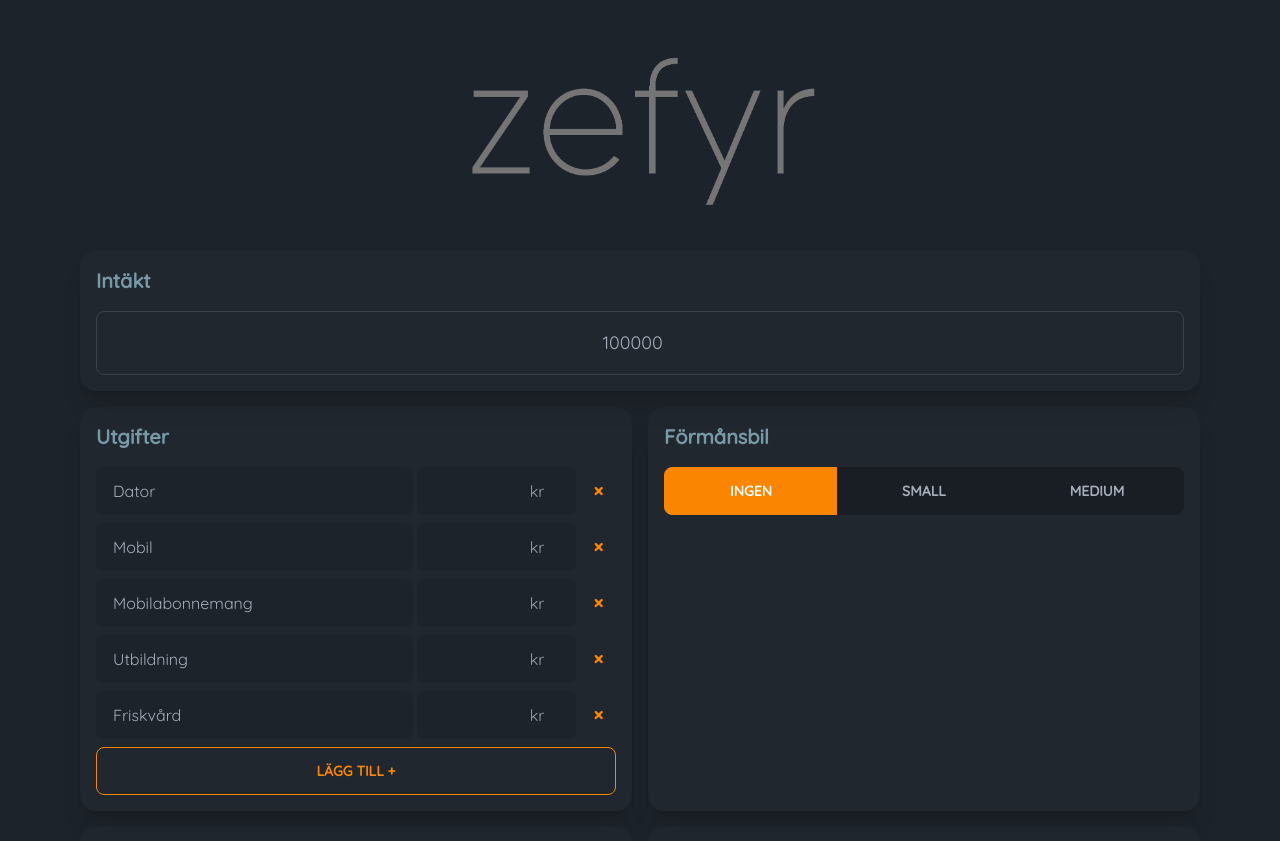
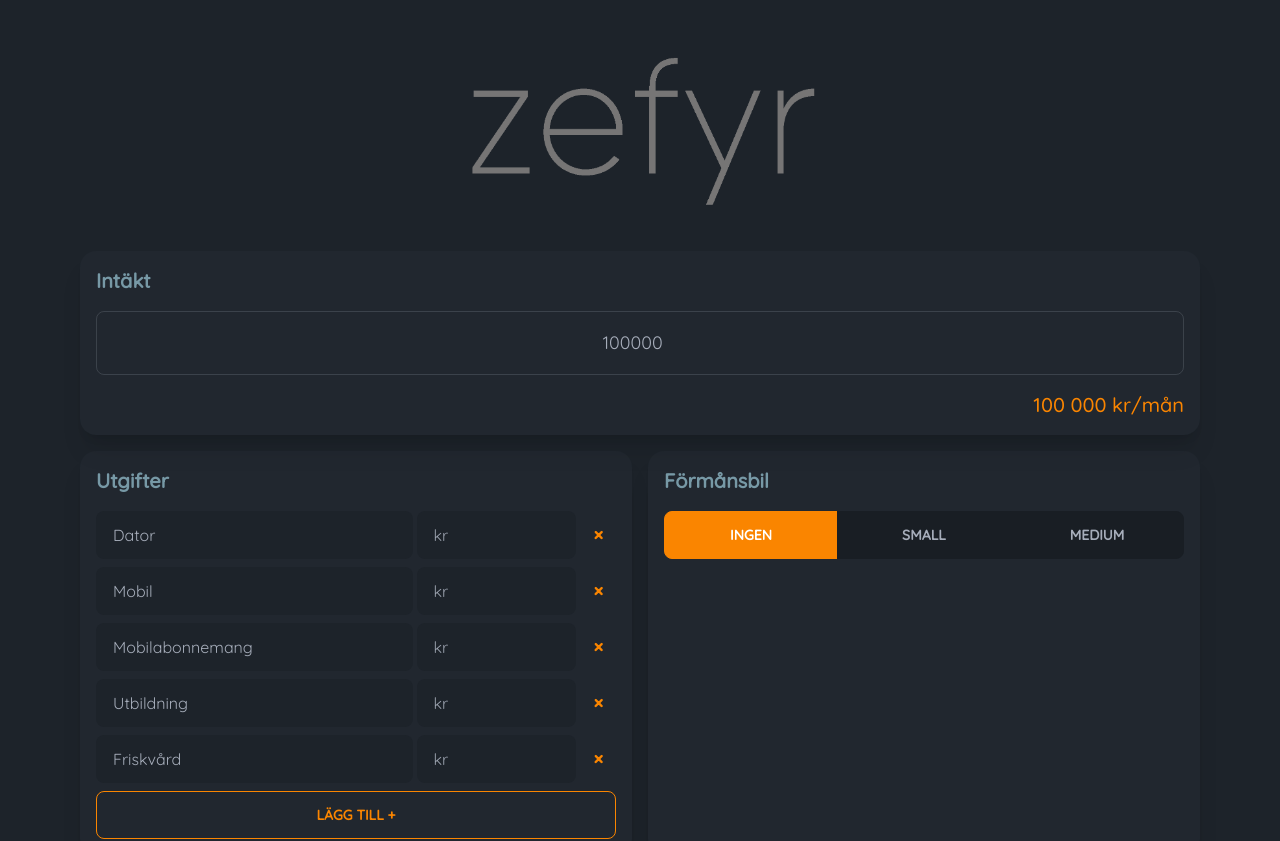
Before and after one commit to oliie/zefyr-white-label, a SvelteKit app: page / in a window 1280 px wide. Shown: the top 841 px of the page. Built offline with nearby package versions, Linux system fonts and the light colour scheme.

Commit message:
- adds UI updates

```diff
--- a/src/lib/components/ui/ExpenseInput.svelte
+++ b/src/lib/components/ui/ExpenseInput.svelte
@@ -5,6 +5,6 @@
 
 <div class="flex items-center gap-1">
 	<input class="w-2/3 input" type="text" bind:value={label} placeholder="Beskrivning" />
-	<input class="w-1/3 text-right input" type="number" bind:value placeholder="kr" on:input />
+	<input class="w-1/3 input" type="number" bind:value placeholder="kr" on:input />
 	<button class="text-xl text-primary btn btn-secondary btn-sm btn-ghost" on:click>&times;</button>
 </div>
--- a/src/lib/components/widgets/Income.svelte
+++ b/src/lib/components/widgets/Income.svelte
@@ -1,10 +1,15 @@
 <script>
+	import { formatterToSek } from '$lib/helpers';
 	import Card from '$ui/Card.svelte';
 	import NumberField from '$ui/NumberField.svelte';
+	import Output from '$ui/Output.svelte';
 
 	export let value = '';
 </script>
 
 <Card header="Intäkt">
 	<NumberField id="income" placeholder="Ange intäkt..." bind:value large center />
+	<Output>
+		{formatterToSek.format(+value)}/mån
+	</Output>
 </Card>
--- a/src/routes/+page.svelte
+++ b/src/routes/+page.svelte
@@ -1,4 +1,5 @@
 <script lang="ts">
+	import { browser } from '$app/environment';
 	import Car from '$widgets/Car.svelte';
 	import Expenses from '$widgets/Expenses.svelte';
 	import GrossSalary from '$widgets/GrossSalary.svelte';
@@ -7,10 +8,13 @@
 	import Pension from '$widgets/Pension.svelte';
 	import Savings from '$widgets/Savings.svelte';
 	import Vacation from '$widgets/Vacation.svelte';
+	import { onMount } from 'svelte';
+	import { scale } from 'svelte/transition';
 
 	const payrollTax = 0.3142;
 	const pensionTax = 0.2426;
 
+	let ready = false;
 	let income = '100000';
 	let insurance = '1000';
 	let pension = '2000';
@@ -28,6 +32,8 @@
 		return Math.round(salary / (1 + payrollTax));
 	};
 
+	onMount(() => (ready = true));
+
 	$: output = +income - (+insurance + +savings + +totalExpenses + +car + +pension + +vacation);
 
 	$: if (output) {
@@ -40,7 +46,8 @@
 	<title>Zefyr | Lön</title>
 </svelte:head>
 
-<div class="flex flex-col gap-4">
+{#if ready}
+	<div class="flex flex-col gap-4" transition:scale>
 		<Income bind:value={income} />
 		<div class="grid grid-cols-1 gap-4 md:grid-cols-2">
 			<Expenses on:total={getTotalExpenses} />
@@ -52,3 +59,4 @@
 		</div>
 		<GrossSalary salary={totalSalary} />
 	</div>
+{/if}
```
Lines whose indentation alone changed are shown as unchanged.
